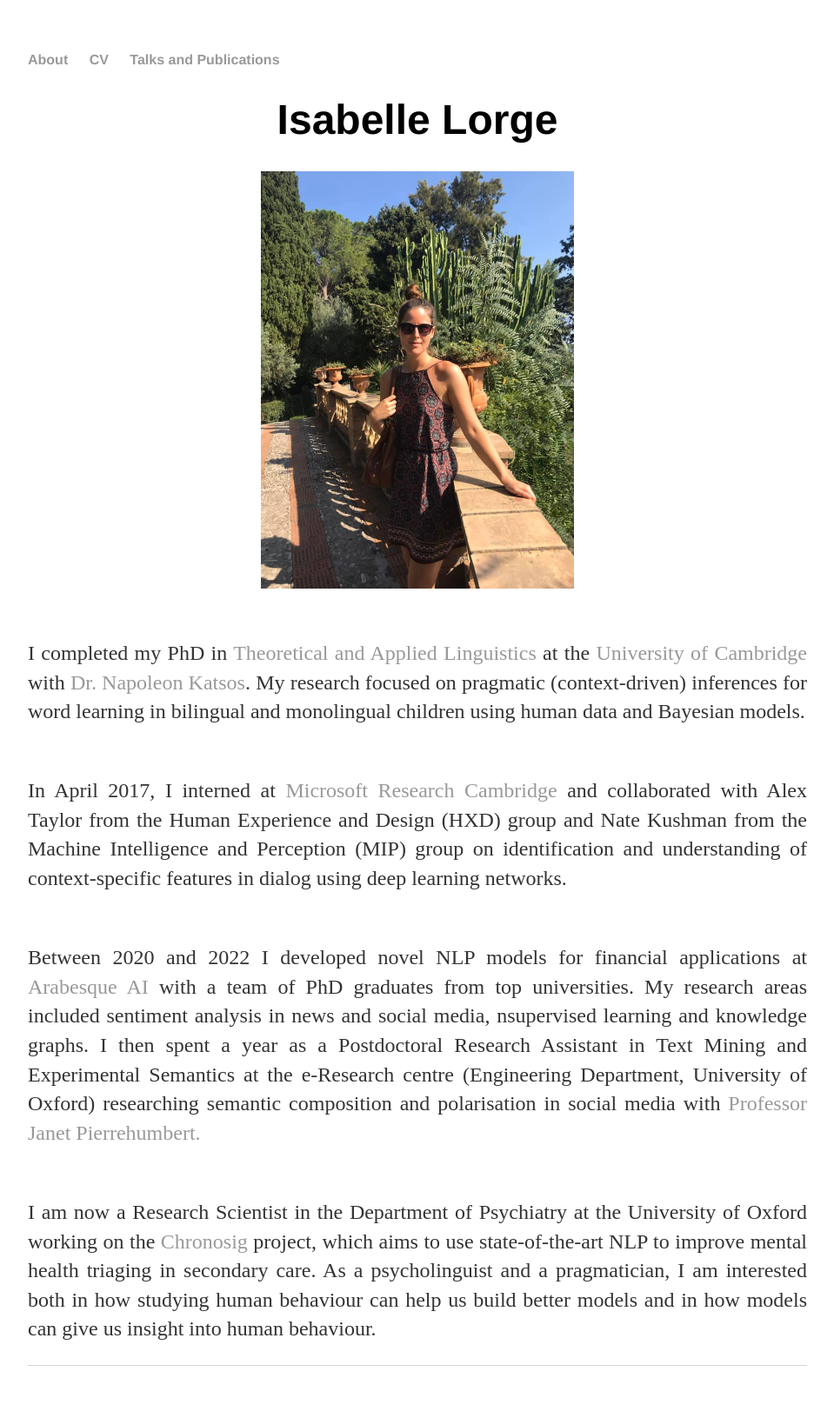
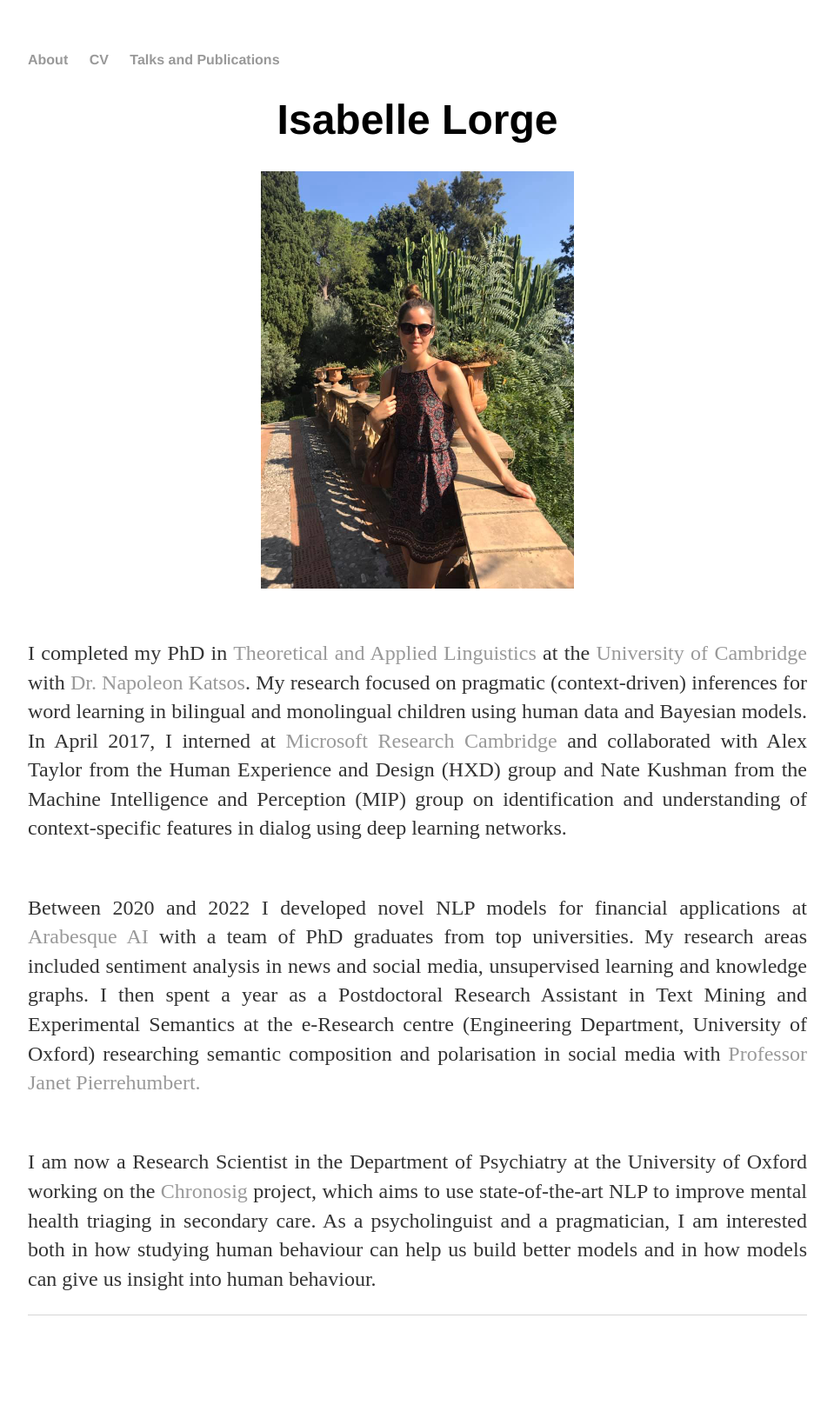
Before and after one commit to isabellelorge/isabellelorge.github.io, a Jekyll site: the page built from index.html, in a window 1280 px wide. Shown: the whole page at 87% size, without its empty margins (160-1119 px from the left). Built offline with Jekyll 4.4.1, drawn with Linux system fonts in a browser that asks for light colours; after the commit the page ends 1573 px from its top, so only the background shows below that.

Commit message:
Update index.html

```diff
--- a/index.html
+++ b/index.html
@@ -8,15 +8,13 @@
 
 	<p><br>I completed my PhD in <a href= "https://www.mml.cam.ac.uk/staff-theoretical-applied-linguistics"> Theoretical and Applied Linguistics </a> at the <a href= "https://www.cam.ac.uk/"> University of Cambridge</a> with
 		<a href= "https://www.mml.cam.ac.uk/dr-napoleon-katsos"> Dr. Napoleon Katsos</a>. My research focused on pragmatic (context-driven) inferences for word learning in bilingual and monolingual children using human data and Bayesian models.
-	<p> <br>
 	In April 2017, I interned at <a href="https://www.microsoft.com/en-us/research/lab/microsoft-research-cambridge/"> Microsoft Research Cambridge </a>
 	and collaborated with Alex Taylor from the Human Experience and Design (HXD) group and Nate Kushman </a> from the
 	Machine Intelligence and Perception (MIP) group on identification and understanding of context-specific features in dialog using deep learning networks.
-	</br> </p>
 	<p> <br>
 	Between 2020 and 2022 I developed novel NLP models for financial applications at <a href="https://www.arabesque.com/ai/"> Arabesque AI</a>
 	with a team of PhD graduates from top universities. My research areas included sentiment analysis in news and social media,
-	nsupervised learning and knowledge graphs. I then spent a year as a Postdoctoral Research Assistant in Text Mining and Experimental Semantics at the e-Research centre (Engineering Department, University of Oxford) researching
+	unsupervised learning and knowledge graphs. I then spent a year as a Postdoctoral Research Assistant in Text Mining and Experimental Semantics at the e-Research centre (Engineering Department, University of Oxford) researching
 	semantic composition and polarisation in social media with <a href="https://eng.ox.ac.uk/people/janet-pierrehumbert/">Professor Janet Pierrehumbert.</a>
 	<br> </p>
 	<p><br>
```
